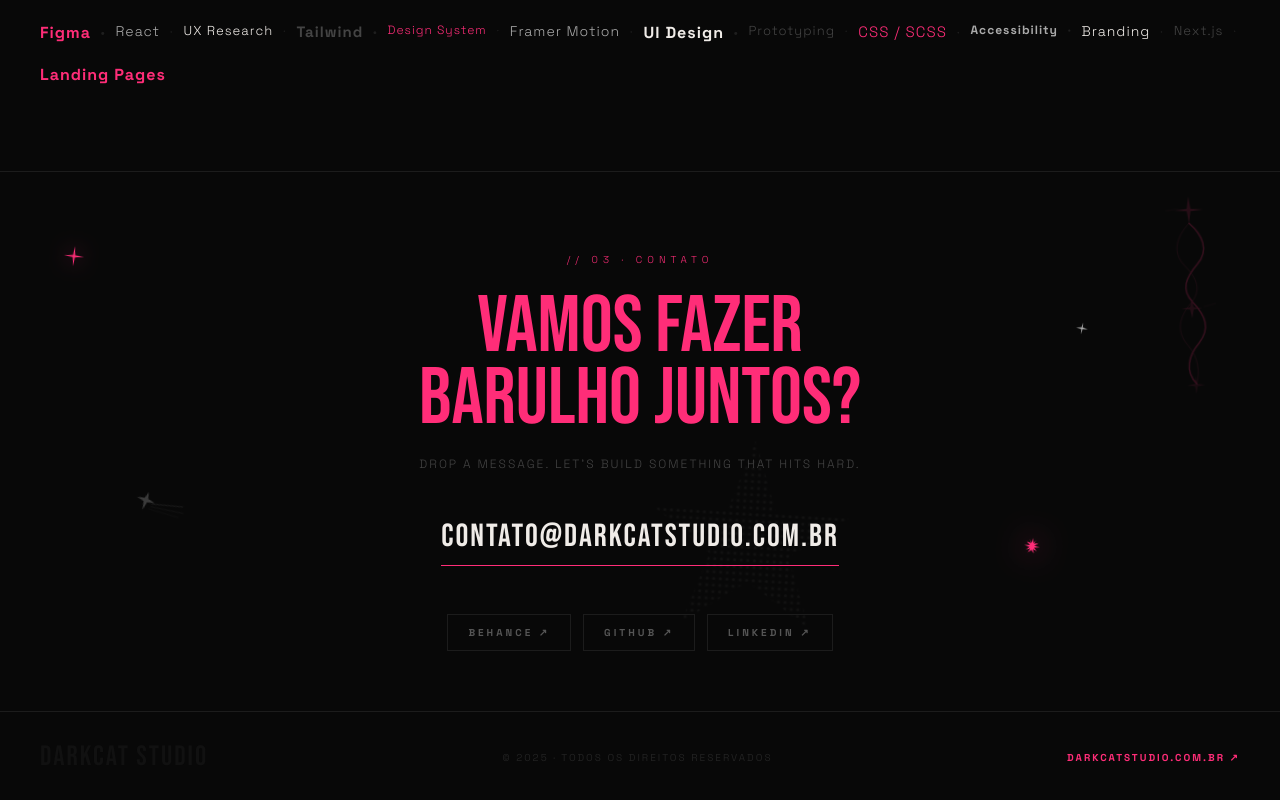
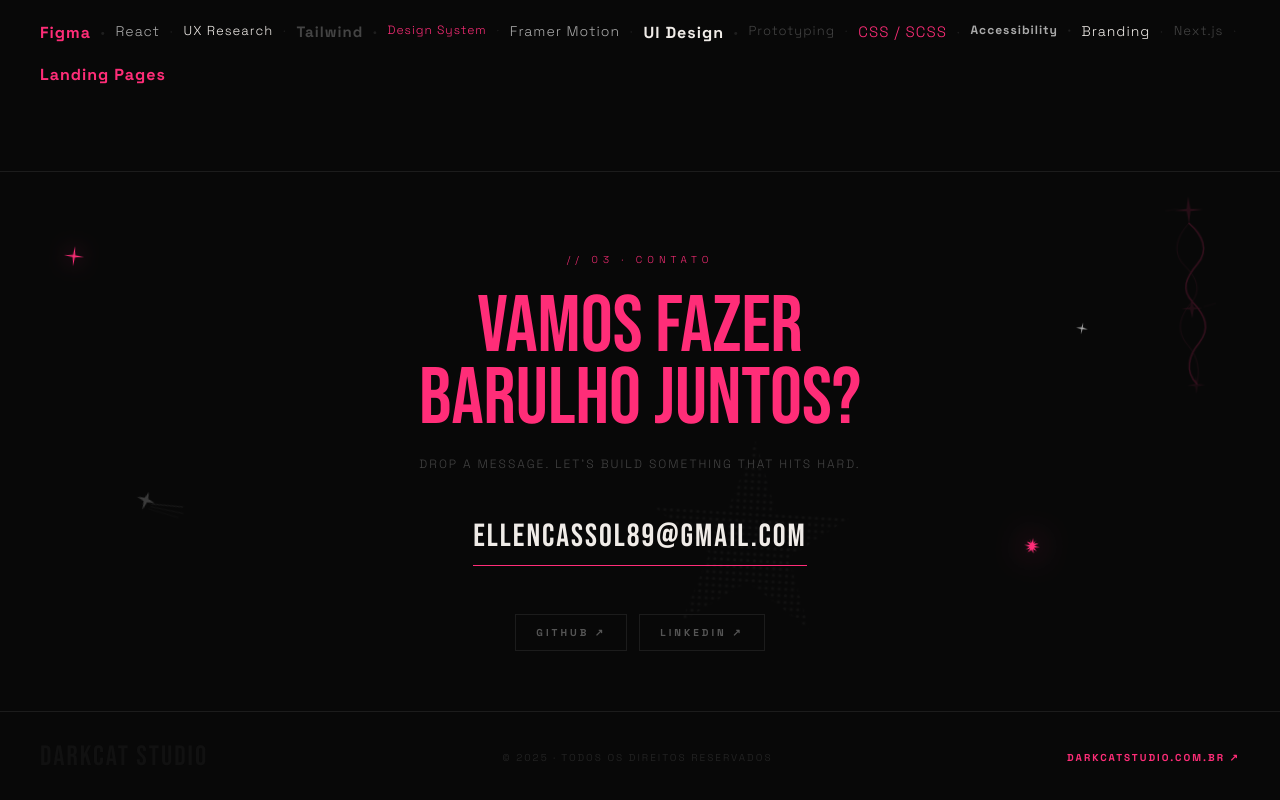
Before and after one commit to CassolEllen/darkcat-studio-portfolio, a React (Vite) app: page / in a window 1280 px wide. Shown: the part 3176-3976 px from the top of the page. Built offline with nearby package versions, Linux system fonts and the light colour scheme.

Commit message:
feat: atualiza links sociais e remove behance do contato

```diff
--- a/src/components/Contact.jsx
+++ b/src/components/Contact.jsx
@@ -59,7 +59,7 @@ export default function Contact() {
 
         {/* email */}
         <motion.a
-          href="mailto:contato@darkcatstudio.com.br"
+          href="mailto:ellencassol89@gmail.com"
           initial={{ opacity: 0, y: 20 }}
           whileInView={{ opacity: 1, y: 0 }}
           viewport={{ once: true }}
@@ -77,7 +77,7 @@ export default function Contact() {
           whileHover={{ color: '#ff2d78' }}
         >
           {/* ── EDITE SEU EMAIL AQUI ── */}
-          contato@darkcatstudio.com.br
+          ellencassol89@gmail.com
         </motion.a>
 
         {/* social links */}
@@ -89,10 +89,9 @@ export default function Contact() {
           style={{ display: 'flex', gap: 12, justifyContent: 'center', flexWrap: 'wrap' }}
         >
           {[
-            { label: 'BEHANCE', href: 'https://behance.net/' },
-            { label: 'GITHUB', href: 'https://github.com/' },
-            { label: 'LINKEDIN', href: 'https://linkedin.com/in/' },
-          ].map((social) => (
+          { label: 'GITHUB', href: 'https://github.com/CassolEllen' },
+          { label: 'LINKEDIN', href: 'https://www.linkedin.com/in/ellen-cassol-881919209/' },
+        ].map((social) => (
             <a
               key={social.label}
               href={social.href}
```
